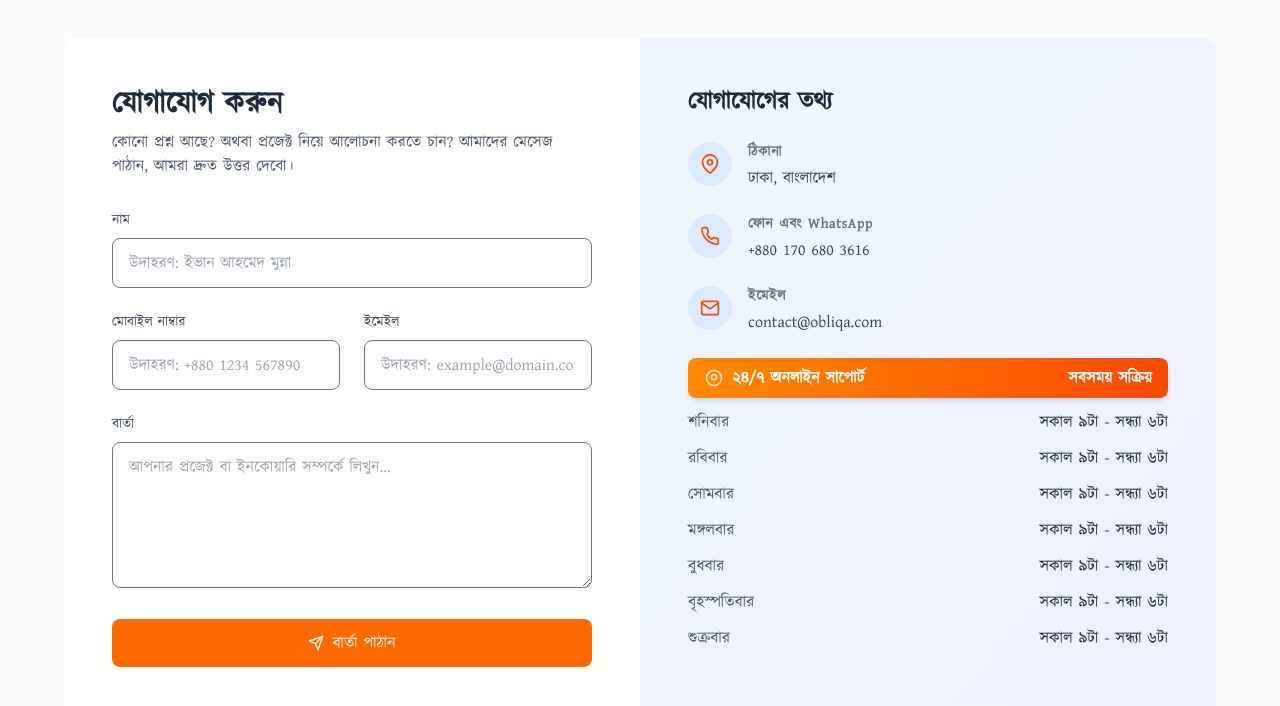
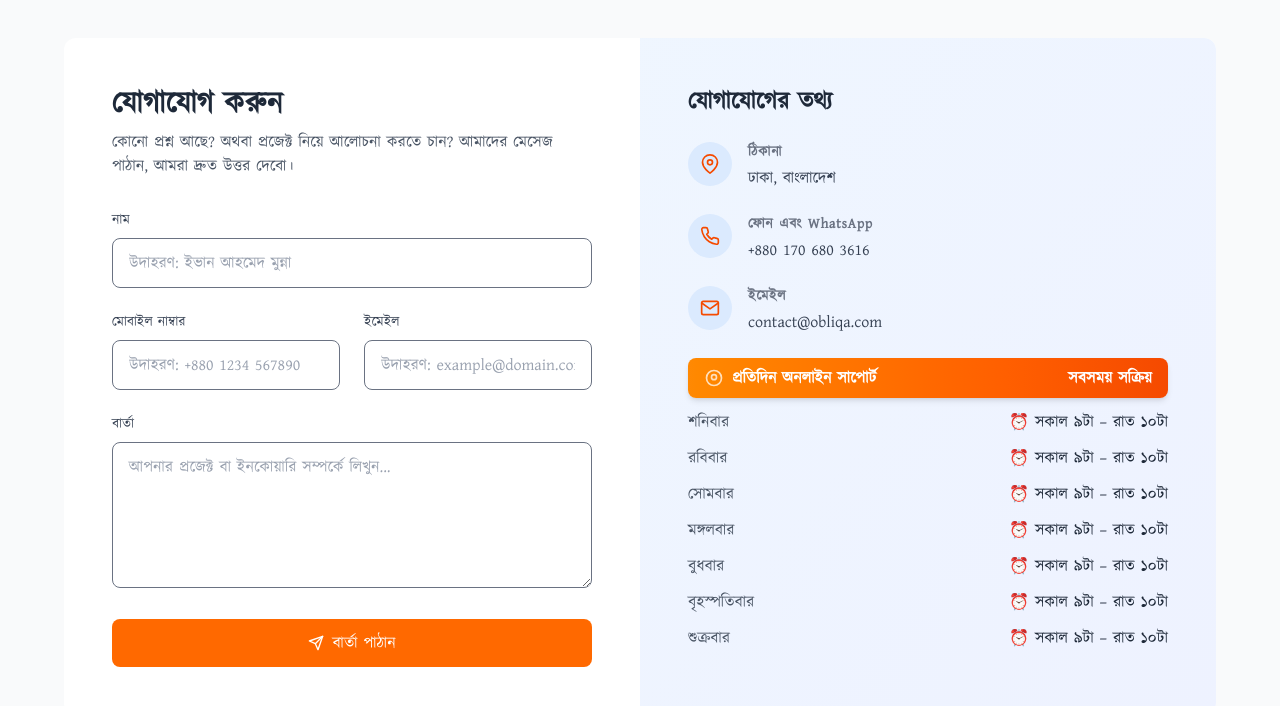
Before and after one commit to Mamun-Miah/obliqa-landing-page-bangla, a Next.js app: page /contact in a window 1280 px wide. Shown: the top 706 px of the page. Built offline with nearby package versions, Linux system fonts and the light colour scheme.

Commit message:
updated tawk to2

```diff
--- a/src/app/contact/page.tsx
+++ b/src/app/contact/page.tsx
@@ -215,7 +215,7 @@ const ContactPage = () => {
                           d="M15 11a3 3 0 11-6 0 3 3 0 016 0z"
                         />
                       </svg>
-                      <span className="font-semibold">২৪/৭ অনলাইন সাপোর্ট</span>
+                      <span className="font-semibold">প্রতিদিন অনলাইন সাপোর্ট</span>
                     </div>
                     <span className="font-bold">সবসময় সক্রিয়</span>
                   </div>
@@ -232,7 +232,7 @@ const ContactPage = () => {
                   ].map((day) => (
                     <div className="flex justify-between" key={day}>
                       <span className="text-gray-600">{day}</span>
-                      <span className="text-gray-800 font-medium">সকাল ৯টা - সন্ধ্যা ৬টা</span>
+                      <span className="text-gray-800 font-medium">⏰ সকাল ৯টা – রাত ১০টা</span>
                     </div>
                   ))}
                 </div>
```
